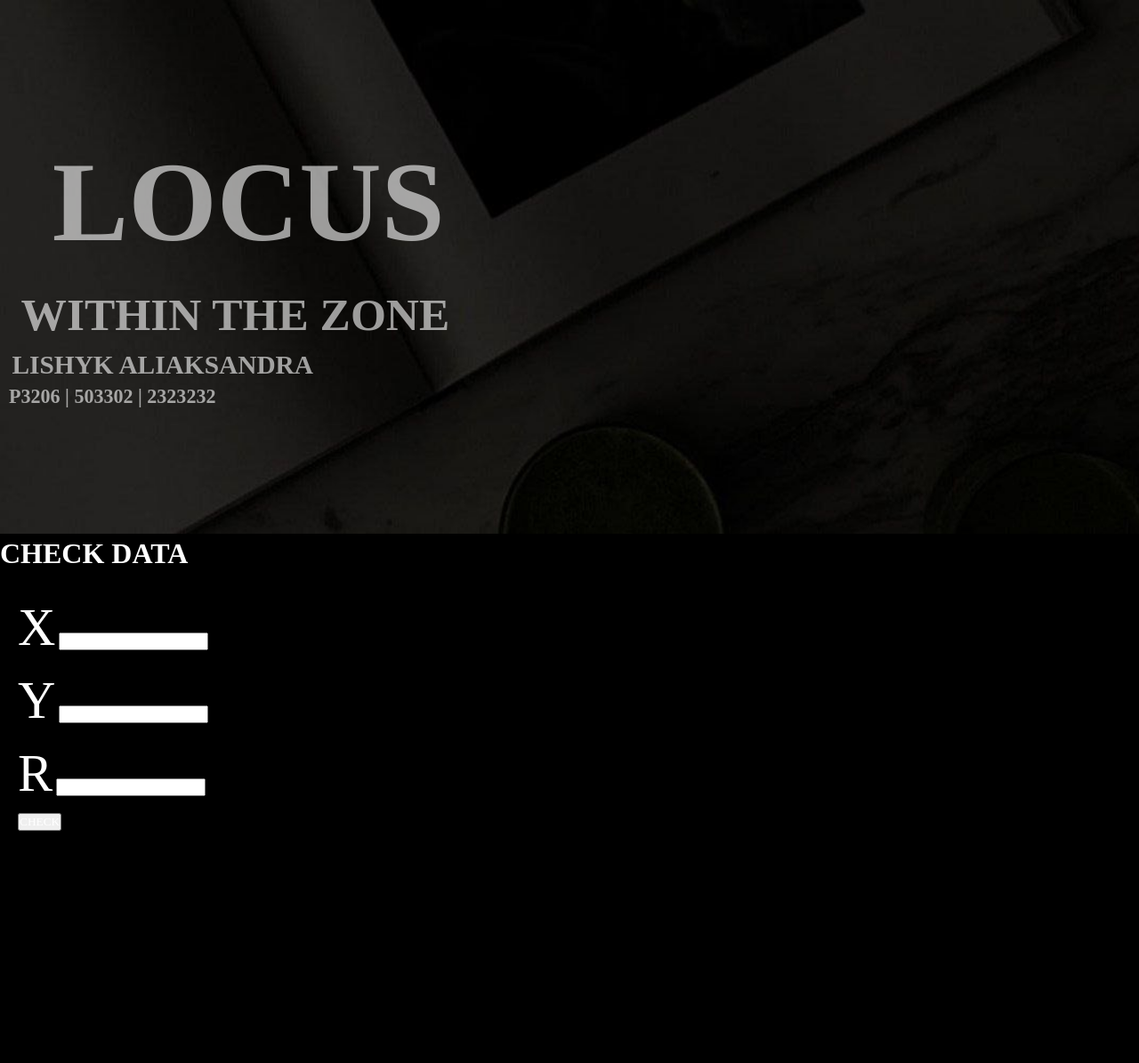
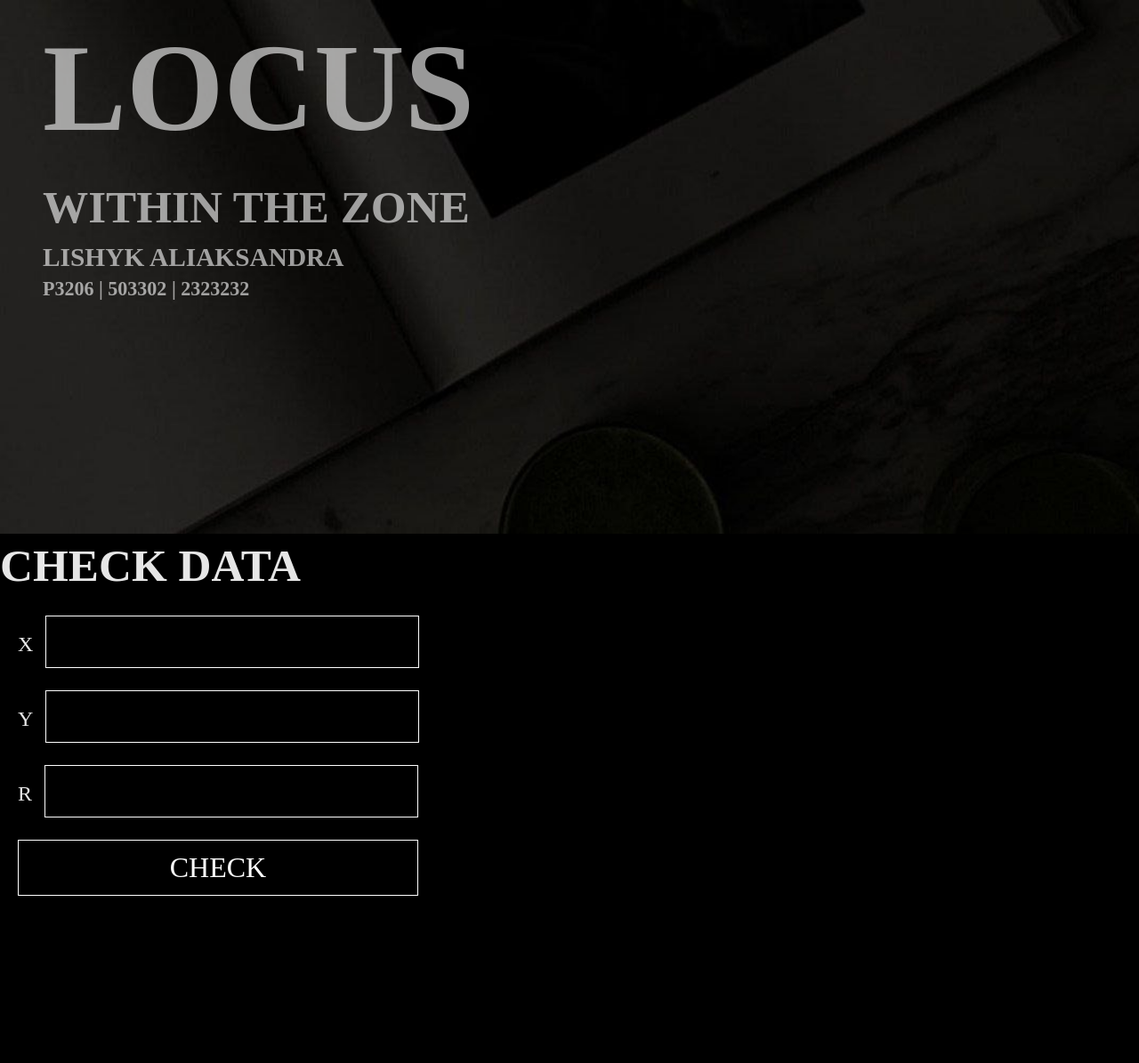
Before and after one commit to al-ek-sa/web-programming, a website built with webpack: page lab1/index.html in a window 1280 px wide. Shown: the top 1195 px of the page at 89% size. Built offline with nearby package versions, Linux system fonts and the light colour scheme.

Commit message:
feat: added disign for sector-2

```diff
--- a/lab1/css/style_one.css
+++ b/lab1/css/style_one.css
@@ -25,7 +25,7 @@ html, body {
   background-repeat: no-repeat;
   display: flex;
   flex-direction: column;
-  justify-content: center;
+  justify-content: flex-start;
   align-items: flex-start;
   margin: 0;
   padding: 0;
@@ -38,8 +38,13 @@ html, body {
 
 .section-2 {
   background-color: #000000;
+  min-height: 75vh;
 }
 
+.section-3 {
+  background: black;
+  min-height: 100vh;
+}
 
 .container-1 {
   display: flex;
@@ -57,35 +62,68 @@ label {
 }
 
 #title {
+  padding-top: 0;
   text-align: left;
-  margin-left: 1ex;
-  font-size: clamp(3rem, 10vw, 24ex);
+  margin-left: 6vh;
+  font-size: clamp(3rem, 11vw, 28ex);
   color: rgb(255 255 255 / 0.6);
+  margin-bottom: 0;
 }
 
 #slogan {
+  padding-top: -0.2vh;
   text-align: left;
-  margin-left: 1ex;
-  font-size: 7ex;
+  margin-left: 6vh;
+  font-size: clamp(1.5rem, 4vw, 7ex);
   color: rgb(255 255 255 / 0.6);
 }
 
 #name {
   text-align: left;
-  margin-left: 1ex;
-  font-size: 4ex;
-  color: rgb(255 255 255 / 0.6);
-}
-
-#title-list {
-  text-align: left;
-  margin-left: 1ex;
+  margin-left: 6vh;
+  font-size: clamp(1.2rem, 2.5vw, 4ex);
   color: rgb(255 255 255 / 0.6);
 }
 
 #info {
   text-align: left;
-  margin-left: 1ex;
-  font-size: 3ex;
+  margin-left: 6vh;
+  font-size: clamp(0.9rem, 2vw, 3ex);
   color: rgb(255 255 255 / 0.6);
 }
+
+#section-title {
+  text-align: center;
+  font-size: clamp(2.5rem, 4vw, 20ex);
+  color: rgb(255 255 255 / 0.9);
+  margin: 0;
+  padding: 0;
+}
+
+input {
+  width: 70%;
+  padding: 10px 15px;
+  font-size: 2rem;
+  background: black;
+  border: 1px solid white;
+  border-radius: 0;
+  transition: all 0.3s ease;
+  margin-bottom: 25px;
+}
+
+button {
+  padding: 12px 30px;
+  font-size: 2rem;
+  width: 75%;
+  background: black;
+  border: 1px solid white;
+  border-radius: 0;
+  color: #ffffff;
+  text-transform: uppercase;
+}
+
+label {
+  font-size: 1.5rem;
+  color: rgb(255 255 255 / 0.9);
+  margin-right: 10px;
+}
--- a/lab1/index.html
+++ b/lab1/index.html
@@ -34,7 +34,7 @@
       <h4 id="info">P3206 | 503302 | 2323232</h4>
     </div>
     <div class="section section-2">
-      <h1 align="center" font-size = 20ex >CHECK DATA</h1>
+      <h1 id="section-title">CHECK DATA</h1>
       <div class="container-1">
         <div class="display-left">
           <form>
@@ -57,8 +57,8 @@
         </div>
       </div>
     </div>
-    <div class="section section-2">
-      <h1 align="center" font-size = 20ex >RESULT BEFORE</h1>
+    <div class="section section-3">
+      <h1 id="section-title">RESULT BEFORE</h1>
       <table bgcolor="aqua">
         <td>4567890</td>
       </table>
```
